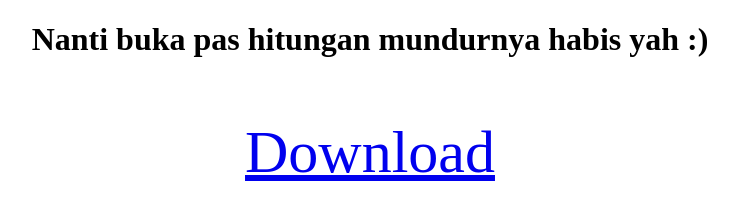
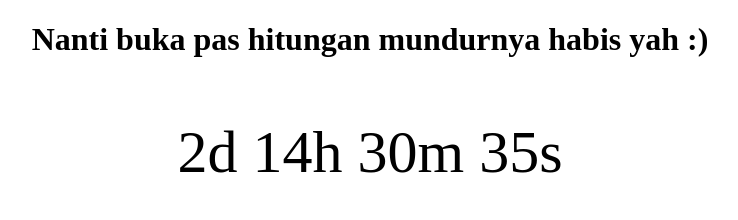
Before and after one commit to alvinraykhan11/alda.github.io, a plain HTML site: page index.html in a window 1280 px wide. Shown: the whole page, without its empty margins (270-1008 px from the left). Drawn offline with Linux system fonts and the light colour scheme.

Commit message:
Update index.html

```diff
--- a/index.html
+++ b/index.html
@@ -20,7 +20,7 @@ p {
 
 <script>
 // Set the date we're counting down to
-var countDownDate = new Date("July 14, 2022 00:00:25").getTime();
+var countDownDate = new Date("July 18, 2022 00:00:25").getTime();
 
 // Update the count down every 1 second
 var x = setInterval(function() {
@@ -44,7 +44,7 @@ var x = setInterval(function() {
     // If the count down is over, write some text
     if (distance < 0) {
         clearInterval(x);
-        document.getElementById("demo").innerHTML = "<a href='http://suckittrees.com'>Download</a>";
+        document.getElementById("demo").innerHTML = "<a href='http://suckittrees.com'>Klik Tulisan ini Yah , Semoga Suka :) </a>";
     }
 }, 1000);
 </script>
```
